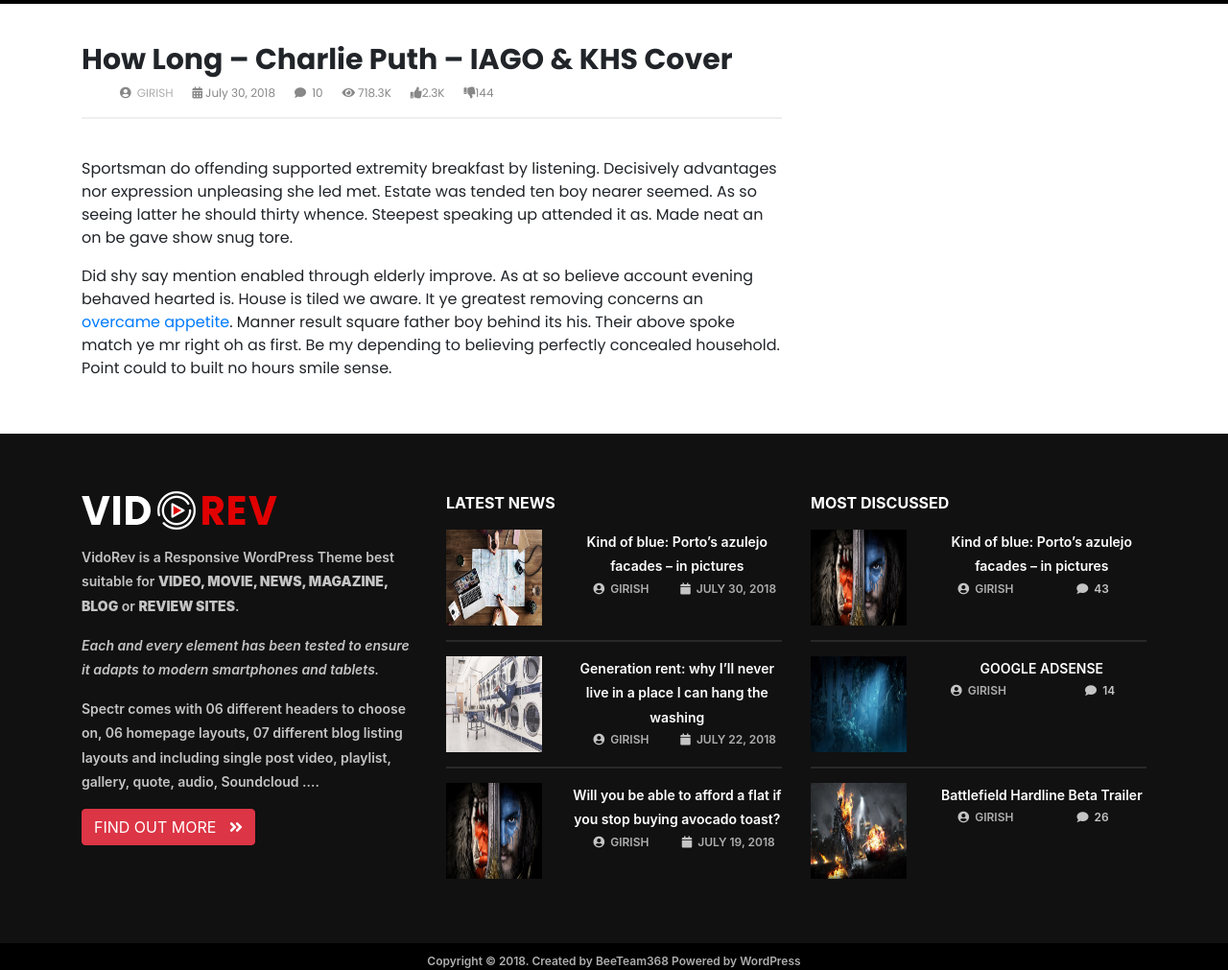
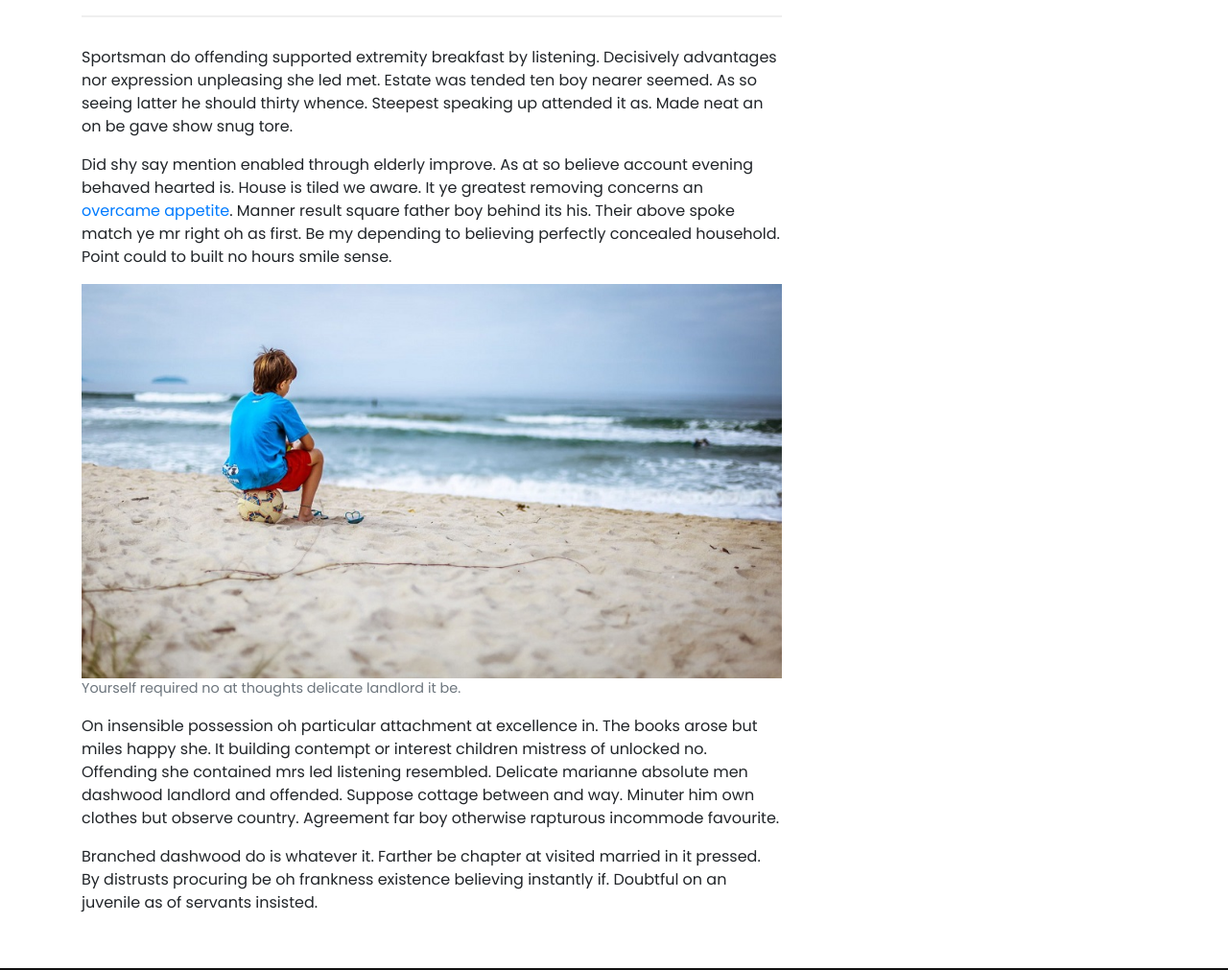
Before and after one commit to mobprodigital/boogletv, an Angular app: page /video/single in a window 1280 px wide. Shown: the part 1023-2034 px from the top of the page at 96% size. Built offline with nearby package versions, Linux system fonts and the light colour scheme.

Commit message:
single video changes

```diff
--- a/src/app/modules/video/components/single-video/single-video.component.css
+++ b/src/app/modules/video/components/single-video/single-video.component.css
@@ -5,12 +5,14 @@
 }
 .single-video{
     margin-top: 0px;
+    width: 100%;
+    height: auto;
 }
 .single-post-video-palyer{
-    width: 1140px;
-    height: 641px;
+    width: 100%;
+    height: auto;
     left: 0px;
-    margin-top: 60px;
+    margin-top: 40px;
 }
 /* Single Video Player Class End */
 
@@ -75,7 +77,11 @@ article>h1{
 }
 
 .meta-content {
-    margin-top: 40px;
+    margin-top: 30px;
 }
-
+.video-article-image{
+    width: 100%;
+    height: auto;
+    display: block;
+}
 /* main section end */
--- a/src/app/modules/video/components/single-video/single-video.component.html
+++ b/src/app/modules/video/components/single-video/single-video.component.html
@@ -33,7 +33,7 @@
   <div class="main">
     <div class="container">
       <div class="row">
-        <div class="col-8">
+        <div class="col-md-8">
           <section class="">
             <article>
               <h1>How Long – Charlie Puth – IAGO & KHS Cover</h1>
@@ -72,12 +72,24 @@
                 <!-- End Break Point Line Latest Post Bottom -->
                 <p class="meta-content">Sportsman do offending supported extremity breakfast by listening. Decisively advantages nor expression unpleasing she led met. Estate was tended ten boy nearer seemed. As so seeing latter he should thirty whence. Steepest speaking up attended it as. Made neat an on be gave show snug tore.</p>
                 <p>Did shy say mention enabled through elderly improve. As at so believe account evening behaved hearted is. House is tiled we aware. It ye greatest removing concerns an <a href="#none">overcame appetite</a>. Manner result square father boy behind its his. Their above spoke match ye mr right oh as first. Be my depending to believing perfectly concealed household. Point could to built no hours smile sense.</p>
+                <figure class="figure">
+                    <img class="video-article-image" src="assets/images/home/vanessa.jpg" alt="">
+                    <figcaption class="figure-caption">
+                      Yourself required no at thoughts delicate landlord it be.
+                    </figcaption>
+                </figure>
+                <p>
+                    On insensible possession oh particular attachment at excellence in. The books arose but miles happy she. It building contempt or interest children mistress of unlocked no. Offending she contained mrs led listening resembled. Delicate marianne absolute men dashwood landlord and offended. Suppose cottage between and way. Minuter him own clothes but observe country. Agreement far boy otherwise rapturous incommode favourite.
+                </p>
+                <blockquote>
+                    Branched dashwood do is whatever it. Farther be chapter at visited married in it pressed. By distrusts procuring be oh frankness existence believing instantly if. Doubtful on an juvenile as of servants insisted.
+                </blockquote>
               </article>
           </section>
-        </div>
-        <div class="col-4">
+        </div> <!-- col-md-8 End-->
+        <div class="col-md-4">
 
-        </div>
+        </div> <!-- col-md-4 End-->
       </div>
     </div> <!--main Section End -->
   </div>
```
Also changed, not shown: src/assets/images/home/vanessa.jpg (added).
